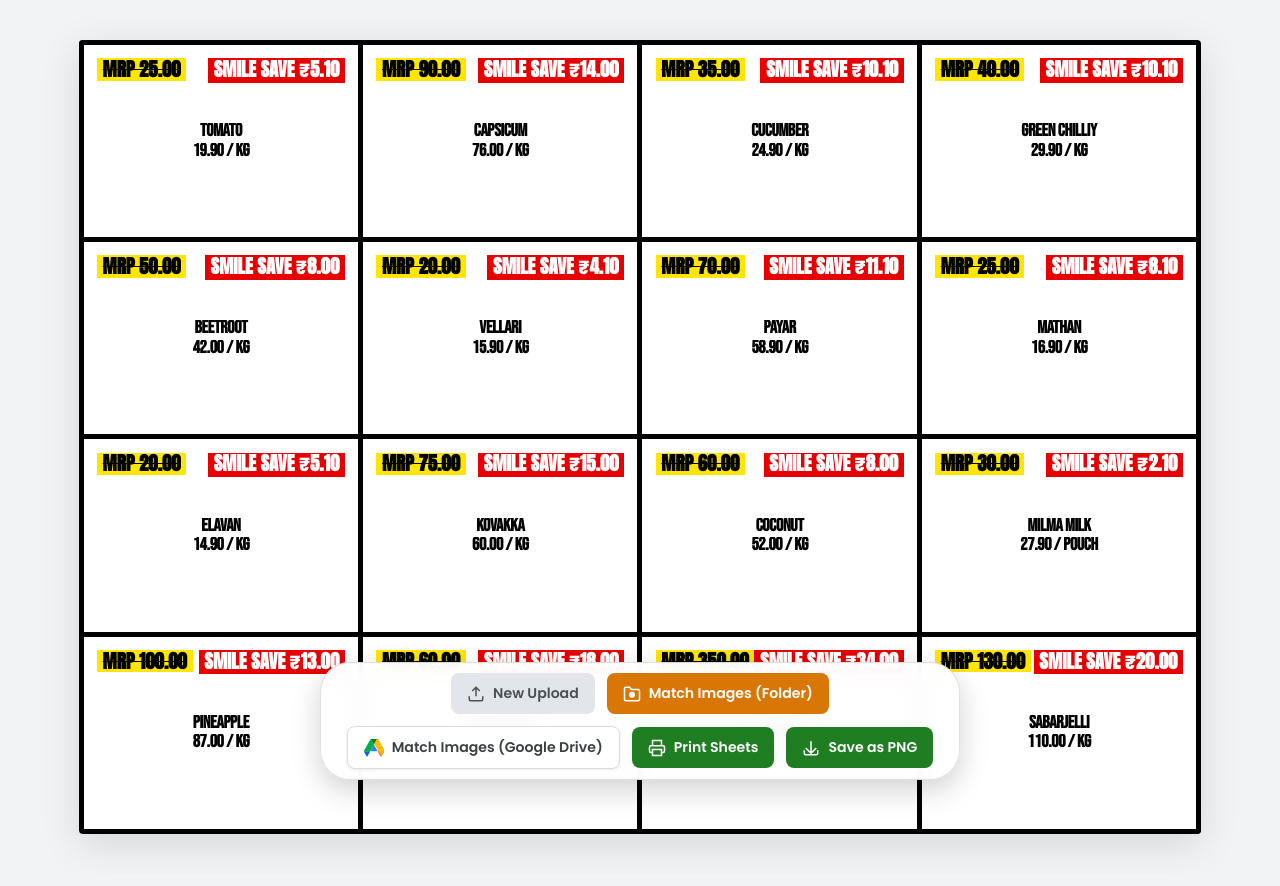
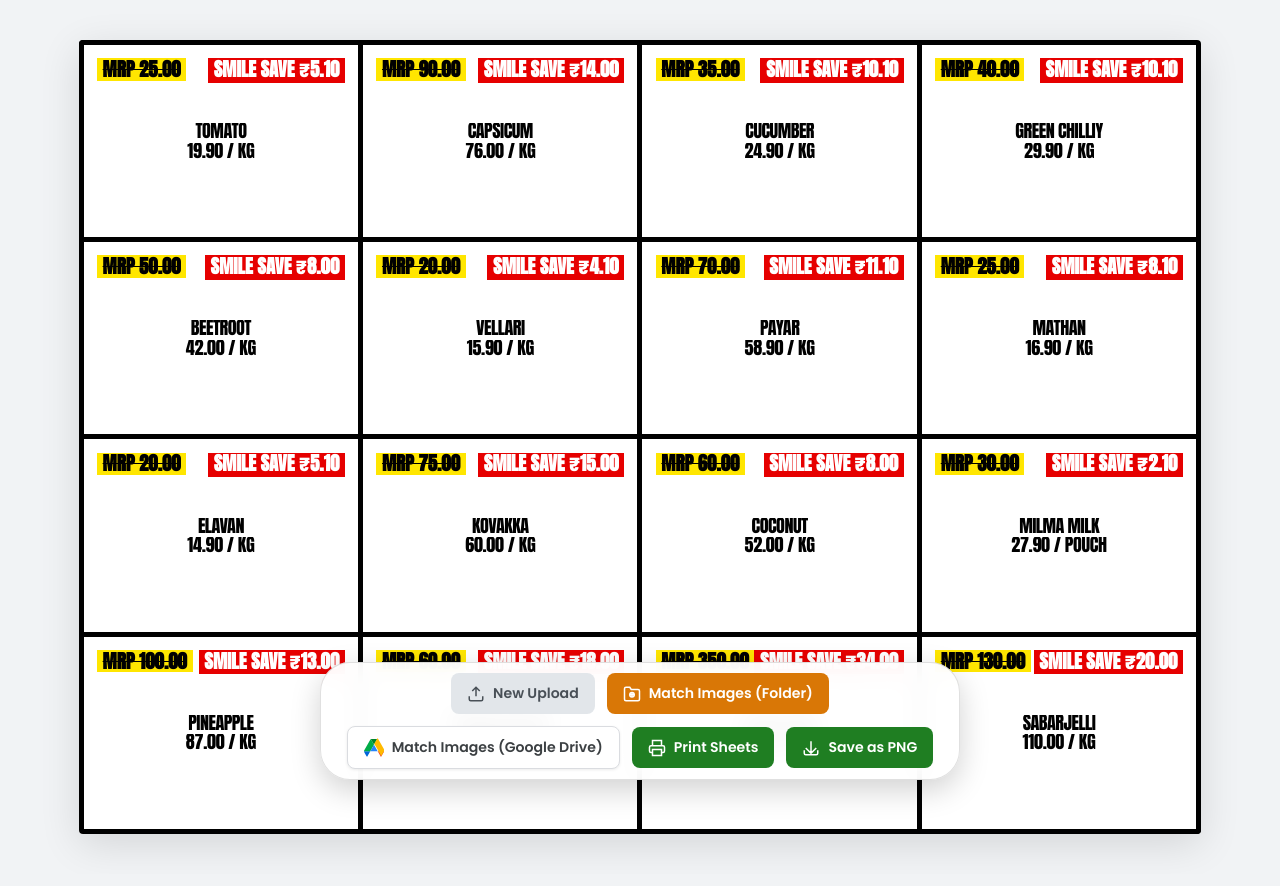
Before and after one commit to muhdsad/easytag, a plain HTML site: page index.html in a window 1280 px wide. Both pictures are taken after a click on the button "Use Sample Data". Drawn offline with nearby package versions, Linux system fonts and the light colour scheme; a script that the page names is missing.

Commit message:
Prioritize ultra-heavy Impact and Anton fonts for massive supermarket price tag styling on web deployments

```diff
--- a/styles.css
+++ b/styles.css
@@ -379,11 +379,11 @@ body {
 
 /* Font details matching screenshot - Heavy big readable font */
 .product-title {
-    font-family: 'Bebas Neue', Impact, 'Anton', 'Oswald', 'Arial Black', sans-serif;
+    font-family: Impact, 'Anton', 'Arial Black', 'Bebas Neue', 'Oswald', sans-serif;
     font-size: 21mm;
     font-weight: 900;
     line-height: 0.88;
-    letter-spacing: -0.3px;
+    letter-spacing: -0.5px;
     color: #000;
     margin-bottom: 0.5mm;
     width: 100%;
@@ -396,7 +396,7 @@ body {
 }
 
 .price-tag-line {
-    font-family: 'Bebas Neue', Impact, 'Anton', 'Oswald', 'Arial Black', sans-serif;
+    font-family: Impact, 'Anton', 'Arial Black', 'Bebas Neue', 'Oswald', sans-serif;
     font-size: 21mm;
     font-weight: 900;
     line-height: 0.88;
--- a/sw.js
+++ b/sw.js
@@ -1,4 +1,4 @@
-const CACHE_NAME = 'price-tags-app-v7';
+const CACHE_NAME = 'price-tags-app-v8';
 const ASSETS = [
     './',
     './index.html',
```
